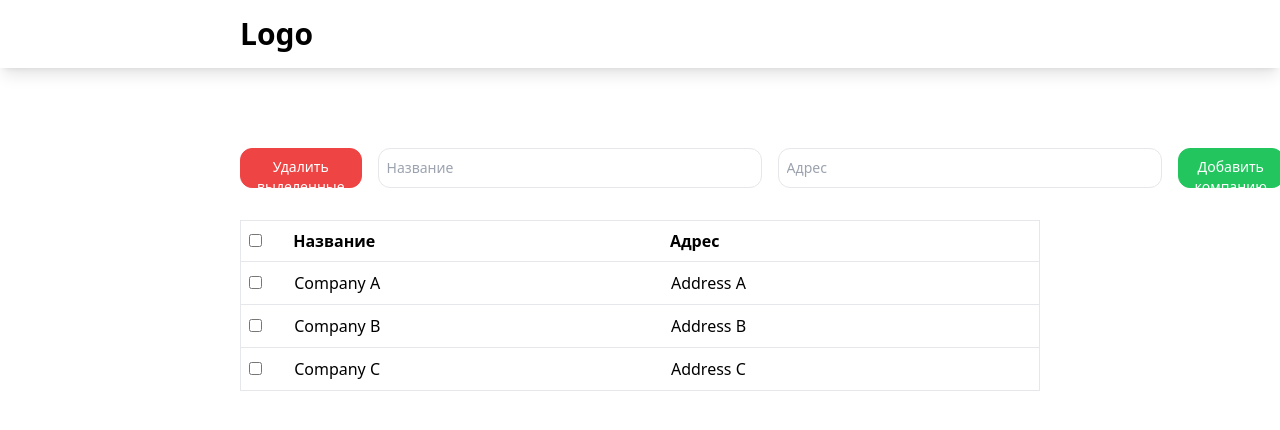
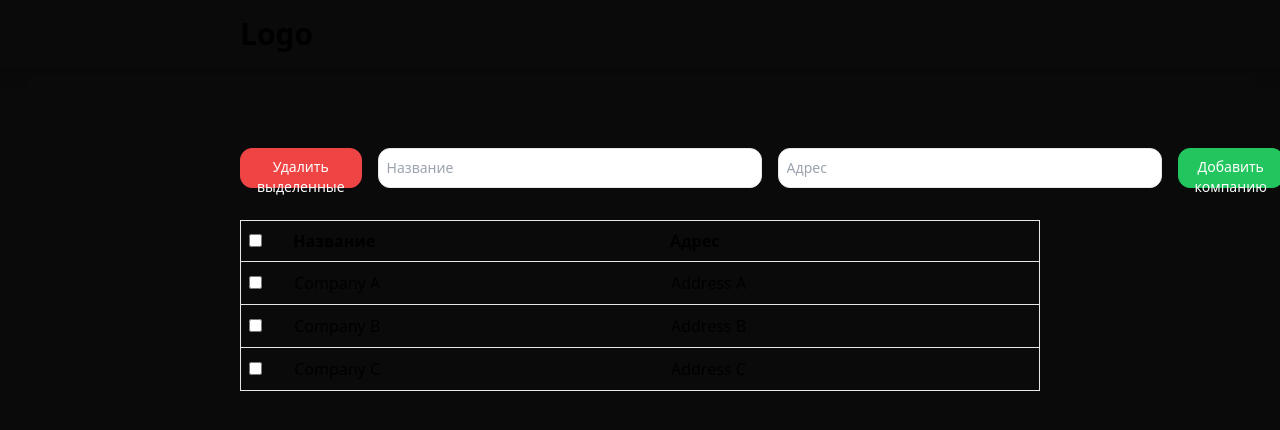
Before and after one commit to ARXXIII/adept-frontend-test, a React (Vite) app: page / in a window 1280 px wide. Shown: the top 430 px of the page. Built offline with nearby package versions, Linux system fonts and the light colour scheme.

Commit message:
Add main tag

```diff
--- a/src/App.tsx
+++ b/src/App.tsx
@@ -3,10 +3,10 @@ import { CompanyTable } from "./components/company-table"
 
 function App() {
     return (
-        <>
+        <main className="bg-neutral-950 min-h-screen">
             <Header />
             <CompanyTable />
-        </>
+        </main>
     )
 }
 
```
